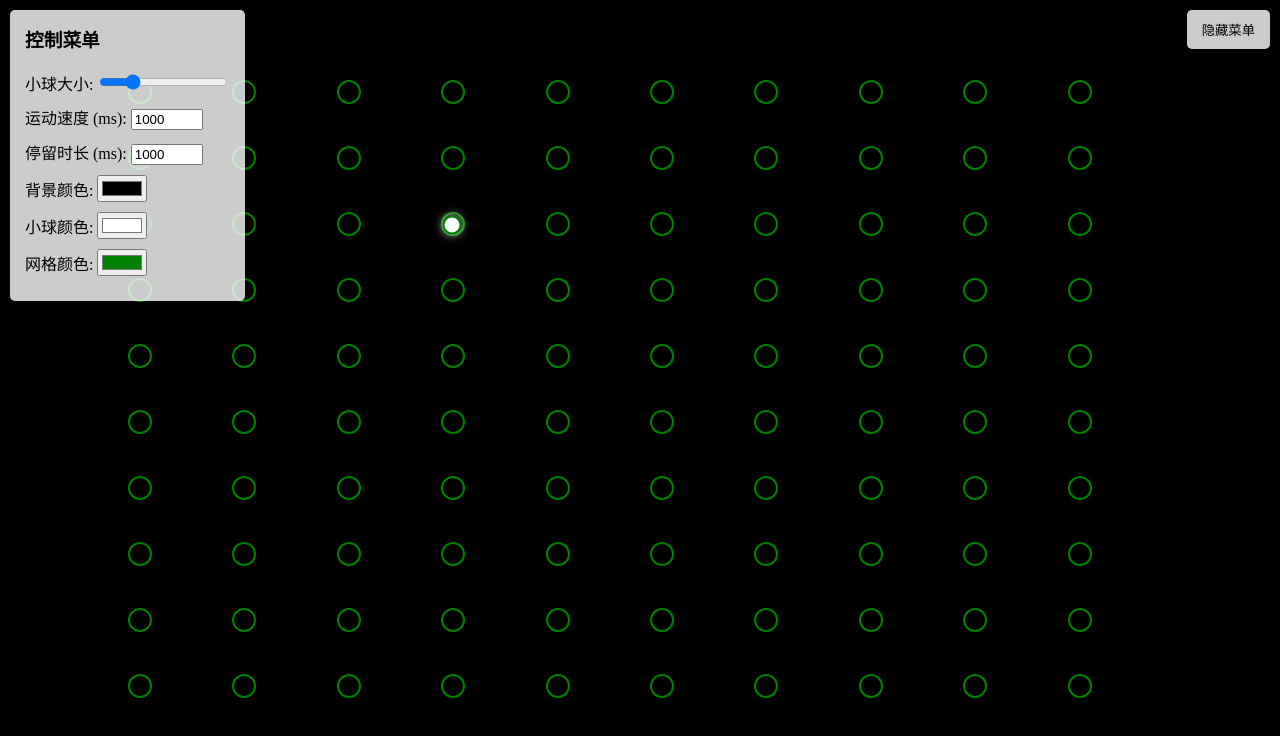
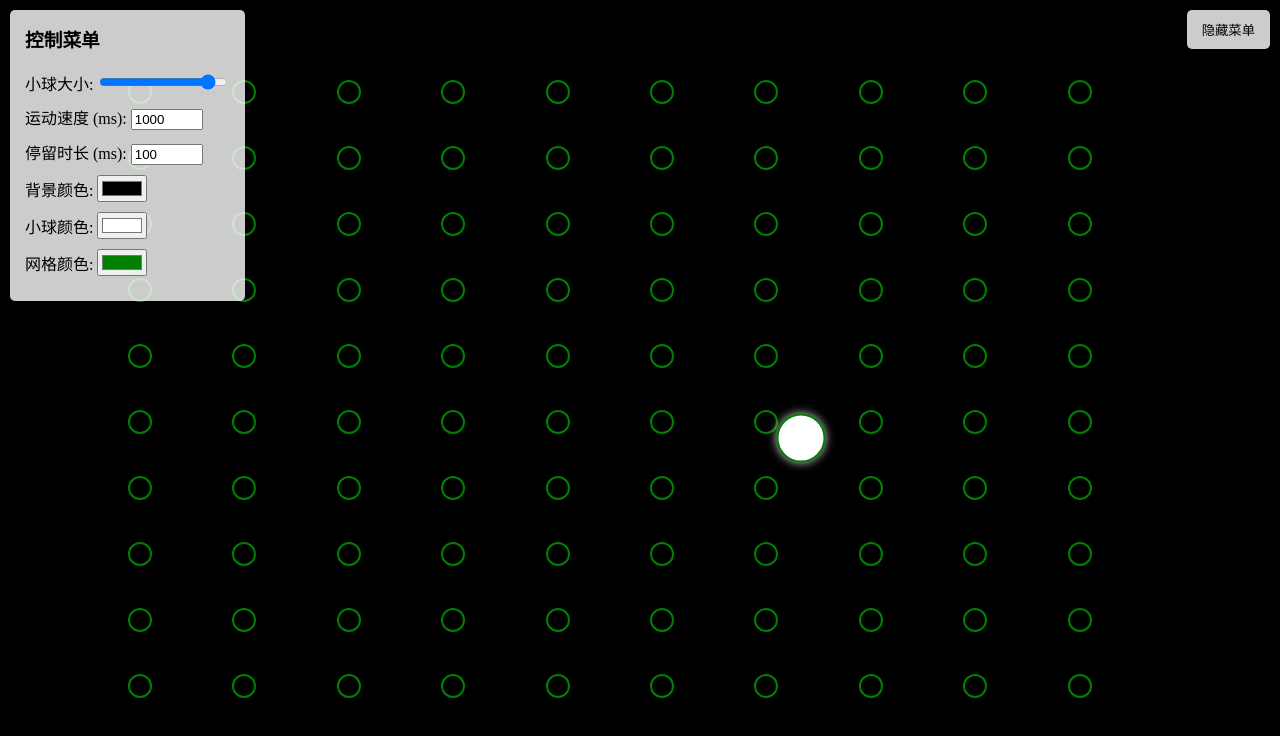
Before and after one commit to nuosishizi/huyan, a plain HTML site: page index.html in a window 1280 px wide. Drawn offline with Linux system fonts and the light colour scheme.

Commit message:
Update index.html

```diff
--- a/index.html
+++ b/index.html
@@ -41,8 +41,8 @@
         /* 小球样式 */
         .ball {
             position: absolute; /* 相对于父容器定位 */
-            width: 25px;
-            height: 25px;
+            width: 15px;
+            height: 15px;
             background-color: white;
             border-radius: 50%;
             box-shadow: 0 0 10px rgba(255, 255, 255, 0.8);
@@ -89,7 +89,8 @@
         <h3>控制菜单</h3>
         <label>
             小球大小:
-            <input type="range" id="ballSize" min="5" max="50" value="15">
+            <!-- 将默认值从15调整为45 -->
+            <input type="range" id="ballSize" min="5" max="50" value="45">
         </label>
         <label>
             运动速度 (ms):
@@ -97,7 +98,8 @@
         </label>
         <label>
             停留时长 (ms):
-            <input type="number" id="stayDuration" min="100" max="5000" value="1000">
+            <!-- 将默认值从1000调整为100 -->
+            <input type="number" id="stayDuration" min="100" max="5000" value="100">
         </label>
         <label>
             背景颜色:
@@ -129,7 +131,7 @@
 
         let columns, rows, cellWidth, cellHeight;
         let moveSpeed = 1000; // 默认运动速度
-        let stayDuration = 100; // 默认停留时长
+        let stayDuration = 100; // 将默认停留时长调整为100毫秒
 
         function updateGridDimensions() {
             // 设置网格的列数和行数，确保自适应窗口大小
```
